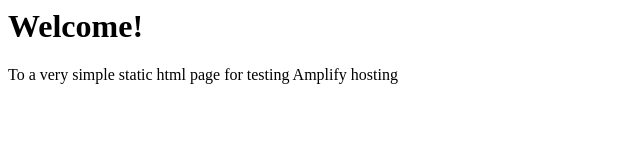
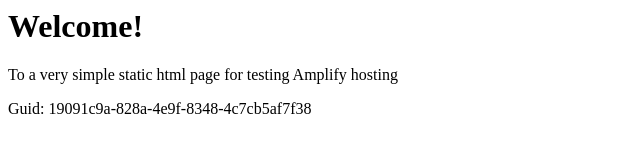
Before and after one commit to aws-aemilia-cmh/Github-PR-Commit-Integration-Test-DoNotTouch-v0-preprod-us-east-2, a website: page src/index.html in a window 1280 px wide. Shown: the whole page, without its empty margins (0-640 px from the left). Drawn offline with Linux system fonts and the light colour scheme.

Commit message:
commit from integ tests

```diff
--- a/src/index.html
+++ b/src/index.html
@@ -1,3 +1,5 @@
+
+
 <html lang="en">
 
 <head>
@@ -10,6 +12,6 @@
 <body>
     <h1>Welcome!</h1>
     <p>To a very simple static html page for testing Amplify hosting</p>
-</body>
+    <p>Guid: 19091c9a-828a-4e9f-8348-4c7cb5af7f38</p></body>
 
 </html>
```
